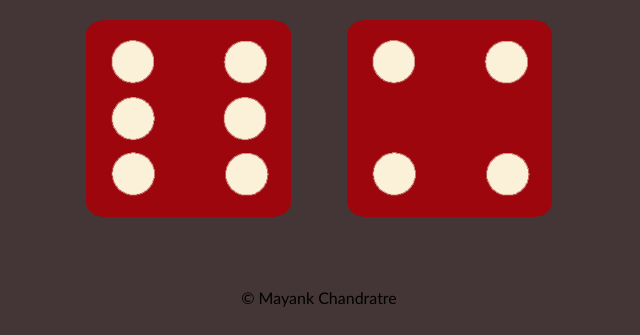
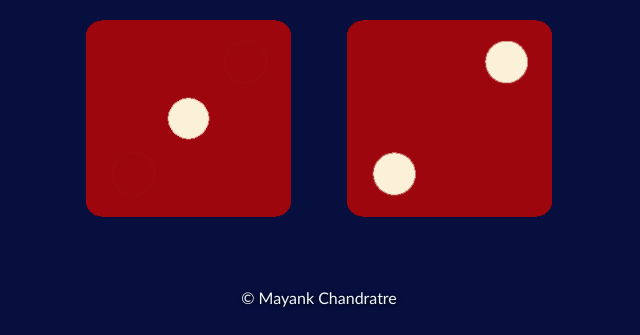
Before and after one commit to MayankChandratre1/DiceGame1.0, a plain HTML site: page index.html in a window 1280 px wide. Shown: the part 465-800 px from the top of the page, without its empty margins (321-961 px from the left). Drawn offline with Linux system fonts and the light colour scheme; a web font is replaced by a local one.

Commit message:
modify JS and CSS

```diff
--- a/index.js
+++ b/index.js
@@ -1,4 +1,7 @@
-let ran1 = Math.floor(Math.random() * 6) + 1;
+
+
+function roll(){
+  let ran1 = Math.floor(Math.random() * 6) + 1;
 let ran2 = Math.floor(Math.random() * 6) + 1;
 let imgs = document.querySelectorAll("img");
 
@@ -12,3 +15,4 @@
 } else {
   document.querySelector("h1").textContent = "Draw";
 }
+}
--- a/style.css
+++ b/style.css
@@ -9,7 +9,9 @@
   text-align: center;
 }
 body {
-  background-color: #443636;
+  background-color: #060f3e;
+  color: aliceblue;
+  text-shadow: 1px 1px 5px black;
   font-family: "Skranji", cursive;
 }
 
```
